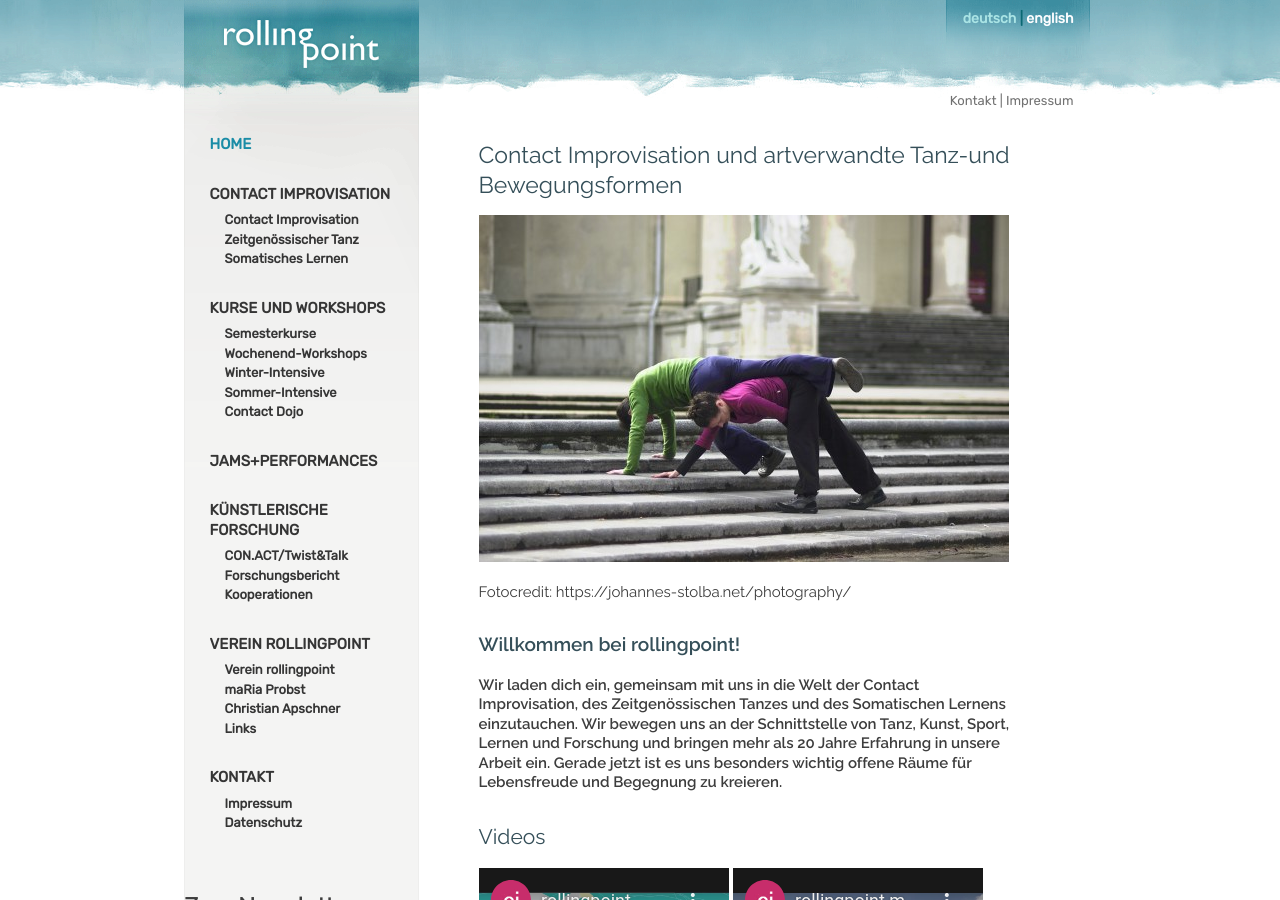
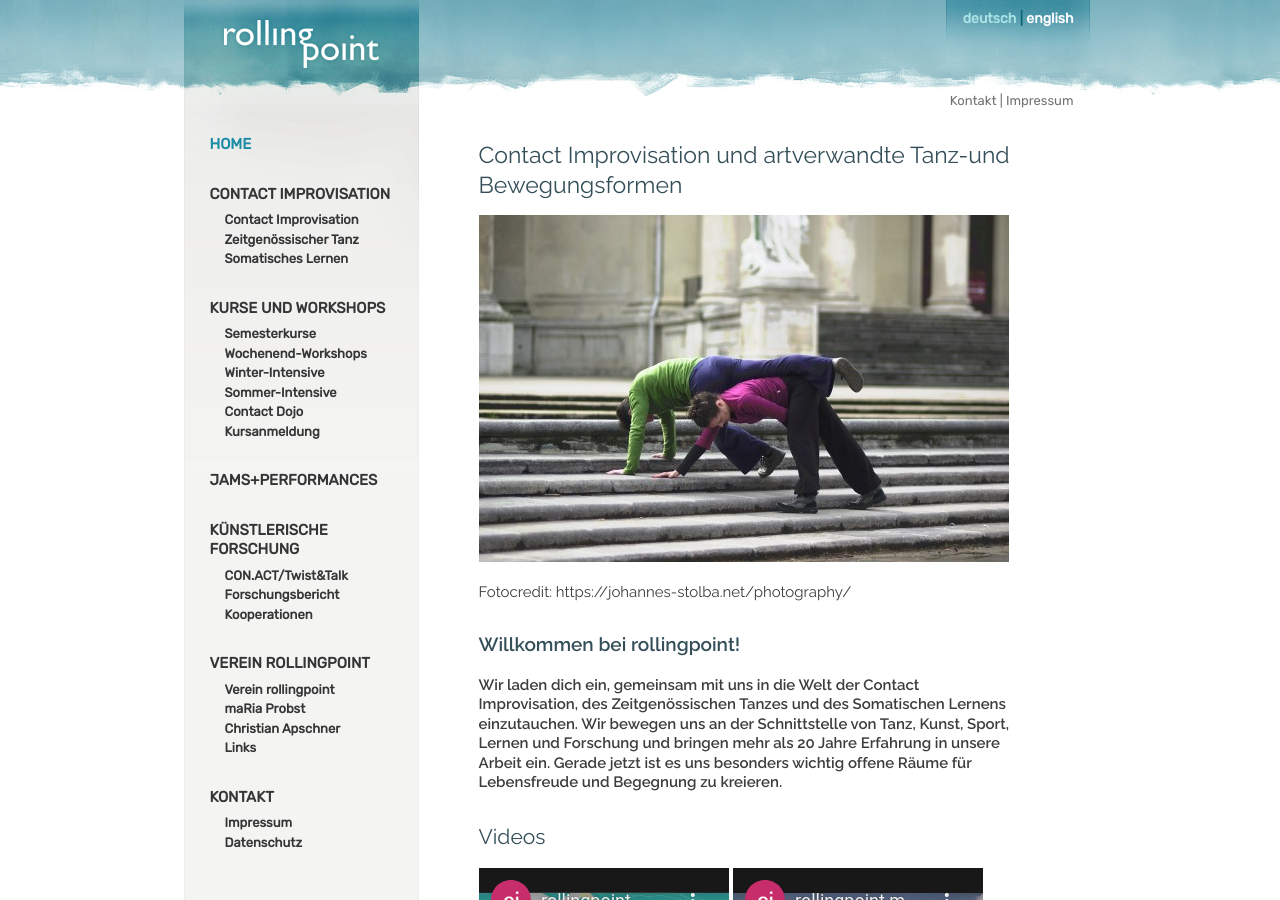
Before and after one commit to manulari/rollingpointat, a Jekyll site: the page built from _pages_de/index.md, in a window 1280 px wide and 900 px high. Built offline with Jekyll 4.4.1, drawn with Linux system fonts in a browser that asks for light colours; comment, search, counter and statistics services are not loaded.

Commit message:
Update Settings “nav_de”

```diff
--- a/_data/nav_de.yml
+++ b/_data/nav_de.yml
@@ -23,6 +23,8 @@ entries:
         path: /sommerintensive
       - title: Contact Dojo
         path: /dojo
+      - title: Kursanmeldung
+        path: /Kursanmeldung
   - title: JAMS+PERFORMANCES
     path: /jams
   - title: KÜNSTLERISCHE FORSCHUNG
```
